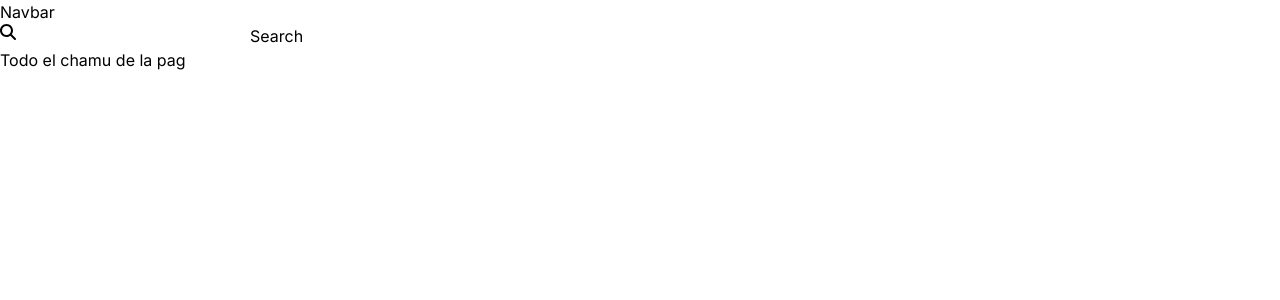
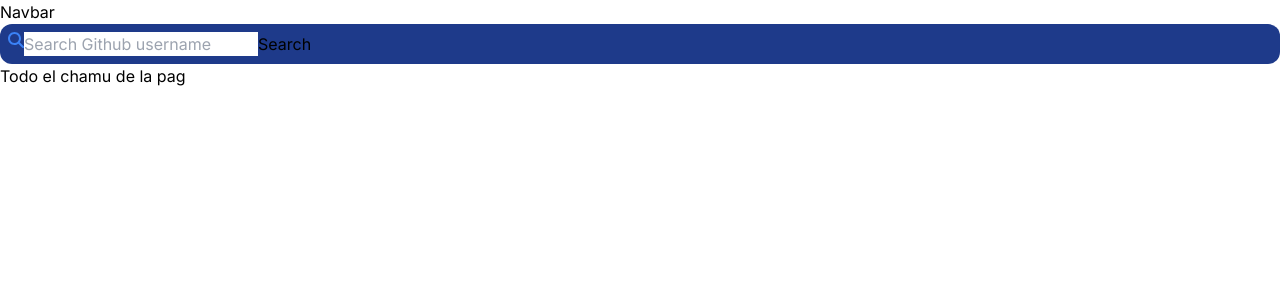
Before and after one commit to facundofernanddez/user-search-app, a Next.js app: page / in a window 1280 px wide. Shown: the top 300 px of the page. Built offline with nearby package versions, Linux system fonts and the light colour scheme.

Commit message:
update search form

```diff
--- a/src/app/page.tsx
+++ b/src/app/page.tsx
@@ -4,11 +4,11 @@ import SearchIcon from '@/components/icons/SearchIcon'
 const Home = () => {
   return (
     <>
-    <form className='flex'>
+    <form className='flex bg-blue-900 p-2 rounded-xl'>
       <span>
-        <SearchIcon/>
+        <SearchIcon className='fill-blue-500'/>
       </span>
-      <input type="text" />
+      <input type="text" placeholder='Search Github username'/>
       <button>Search</button>
     </form>
     <article>Todo el chamu de la pag</article>
```
